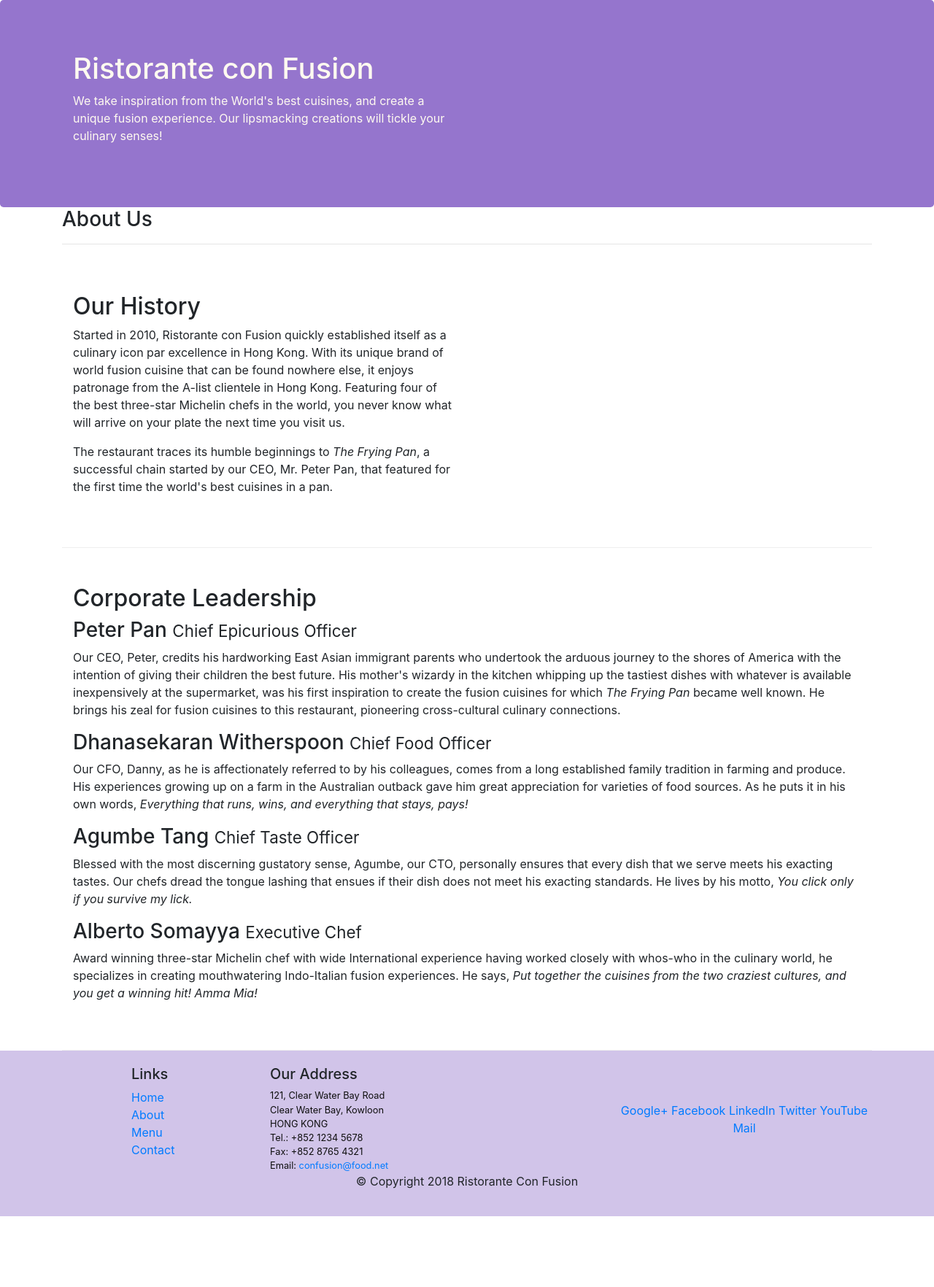
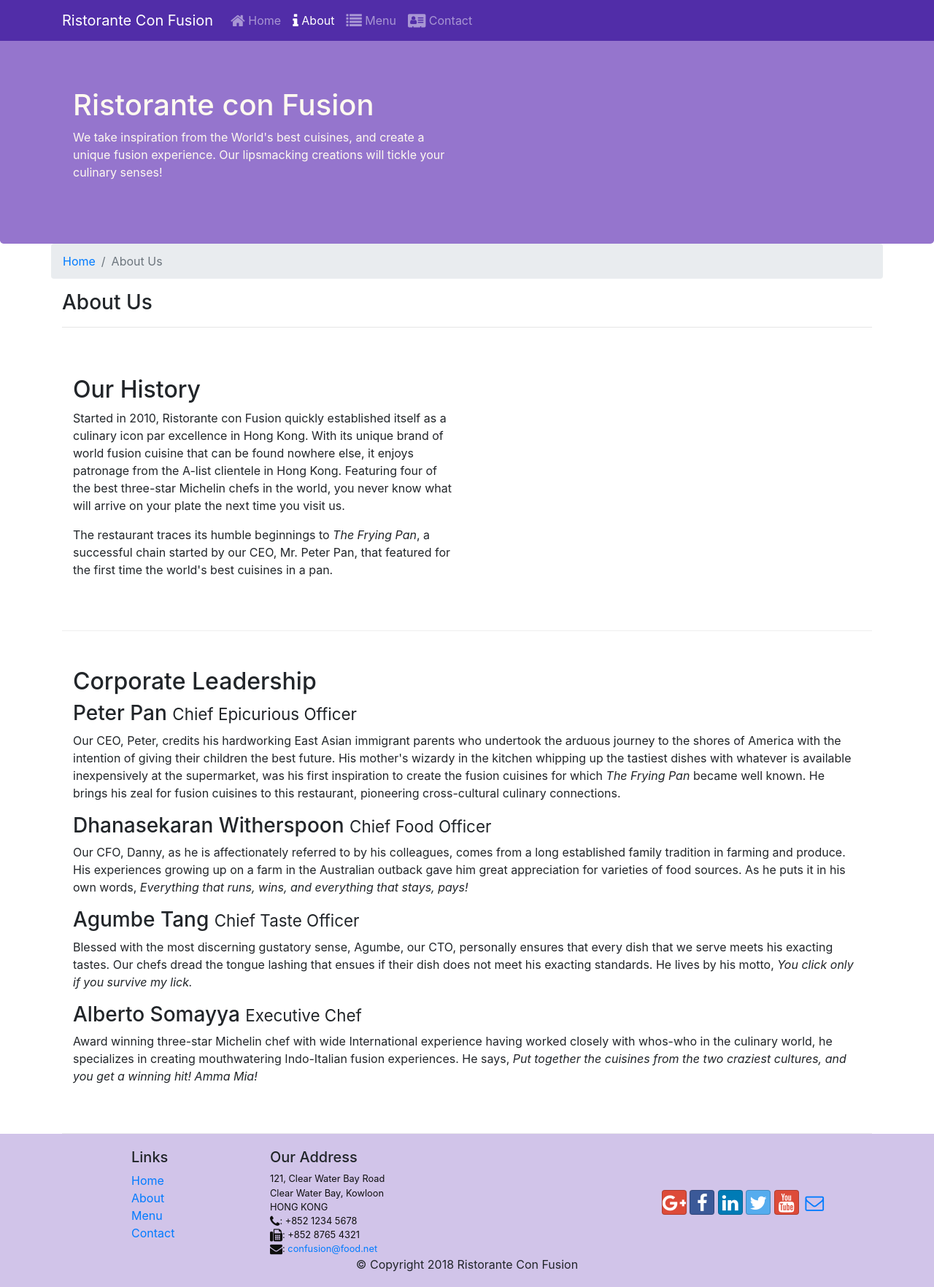
Before and after one commit to Shahbazhassan/node-project, a website: page aboutus.html in a window 1280 px wide. Shown: the whole page at 73% size. Before the commit the page ends 1667 px from the top, so only its background shows below. Drawn offline with nearby package versions, Linux system fonts and the light colour scheme.

Commit message:
Naviigation and Fonts

```diff
--- a/aboutus.html
+++ b/aboutus.html
@@ -9,13 +9,30 @@
 
     <!-- Bootstrap CSS -->
     <link rel="stylesheet" href="node_modules/bootstrap/dist/css/bootstrap.min.css">
+    <link rel="stylesheet" href="node_modules/font-awesome/css/font-awesome.min.css">
+    <link rel="stylesheet" href="node_modules/bootstrap-social/bootstrap-social.css">
     <link rel="stylesheet" href="css/styles.css">
     <title>Ristorante Con Fusion: About Us</title>
 
 </head>
 
 <body>
-
+    <nav class="navbar navbar-dark navbar-expand-sm fixed-top">
+        <div class="container">
+            <button class="navbar-toggler" type="button" data-toggle="collapse" data-target="#Navbar">
+                <span class="navbar-toggler-icon"></span>
+            </button>
+            <a class="navbar-brand" href="./index.html">Ristorante Con Fusion</a>
+            <div class="collapse navbar-collapse" id="Navbar">
+                <ul class="navbar-nav mr-auto">
+                    <li class="nav-item"><a class="nav-link" href="./index.html"><span class="fa fa-home fa-lg"></span> Home</a></li>
+                    <li class="nav-item active"><a class="nav-link" href="#"><span class="fa fa-info fa-lg"></span> About</a></li>
+                    <li class="nav-item"><a class="nav-link" href="#"><span class="fa fa-list fa-lg"></span> Menu</a></li>
+                    <li class="nav-item"><a class="nav-link" href="#"><span class="fa fa-address-card fa-lg"></span> Contact</a></li>
+                </ul>
+            </div>
+        </div>
+    </nav>
     <header class="jumbotron">
         <div class="container">
             <div class="row row-header">
@@ -31,6 +48,10 @@
 
     <div class="container">
         <div class="row">
+            <ol class="col-12 breadcrumb">
+                <li class="breadcrumb-item"><a href="./index.html">Home</a></li>
+                <li class="breadcrumb-item active">About Us</li>
+            </ol>
             <div class="col-sm-12">
                <h3>About Us</h3>
                <hr>
@@ -70,7 +91,7 @@
                 <div class="col-4 offset-1 col-sm-2">
                     <h5>Links</h5>
                     <ul class="list-unstyled">
-                        <li><a href="#">Home</a></li>
+                        <li><a href="./index.html">Home</a></li>
                         <li><a href="#">About</a></li>
                         <li><a href="#">Menu</a></li>
                         <li><a href="#">Contact</a></li>
@@ -82,19 +103,20 @@
 		              121, Clear Water Bay Road<br>
 		              Clear Water Bay, Kowloon<br>
 		              HONG KONG<br>
-		              Tel.: +852 1234 5678<br>
-		              Fax: +852 8765 4321<br>
-		              Email: <a href="mailto:confusion@food.net">confusion@food.net</a>
+		              <i class="fa fa-phone fa-lg"></i>: +852 1234 5678<br>
+                      <i class="fa fa-fax fa-lg"></i>: +852 8765 4321<br>
+                      <i class="fa fa-envelope fa-lg"></i>:
+                      <a href="mailto:confusion@food.net">confusion@food.net</a>
 		           </address>
                 </div>
                 <div class="col-12 col-sm-4 align-self-center">
                     <div class="text-center">
-                        <a href="http://google.com/+">Google+</a>
-                        <a href="http://www.facebook.com/profile.php?id=">Facebook</a>
-                        <a href="http://www.linkedin.com/in/">LinkedIn</a>
-                        <a href="http://twitter.com/">Twitter</a>
-                        <a href="http://youtube.com/">YouTube</a>
-                        <a href="mailto:">Mail</a>
+                        <a class="btn btn-social-icon btn-google" href="http://google.com/+"><i class="fa fa-google-plus"></i></a>
+                        <a class="btn btn-social-icon btn-facebook" href="http://www.facebook.com/profile.php?id="><i class="fa fa-facebook"></i></a>
+                        <a class="btn btn-social-icon btn-linkedin" href="http://www.linkedin.com/in/"><i class="fa fa-linkedin"></i></a>
+                        <a class="btn btn-social-icon btn-twitter" href="http://twitter.com/"><i class="fa fa-twitter"></i></a>
+                        <a class="btn btn-social-icon btn-google" href="http://youtube.com/"><i class="fa fa-youtube"></i></a>
+                        <a class="btn btn-social-icon" href="mailto:"><i class="fa fa-envelope-o"></i></a>
                     </div>
                 </div>
            </div>
--- a/css/styles.css
+++ b/css/styles.css
@@ -28,3 +28,12 @@ address{
     margin:0px;
     color:#0f0f0f;
 }
+
+body{
+    padding:50px 0px 0px 0px;
+    z-index:0;
+}
+
+.navbar-dark {
+    background-color: #512DA8;
+}
--- a/package.json
+++ b/package.json
@@ -23,6 +23,8 @@
   },
   "dependencies": {
     "bootstrap": "^4.0.0",
+    "bootstrap-social": "^5.1.1",
+    "font-awesome": "^4.7.0",
     "jquery": "^3.3.1",
     "popper.js": "^1.12.9"
   }
```
Also changed, not shown: index.html (+29 -11 lines).
